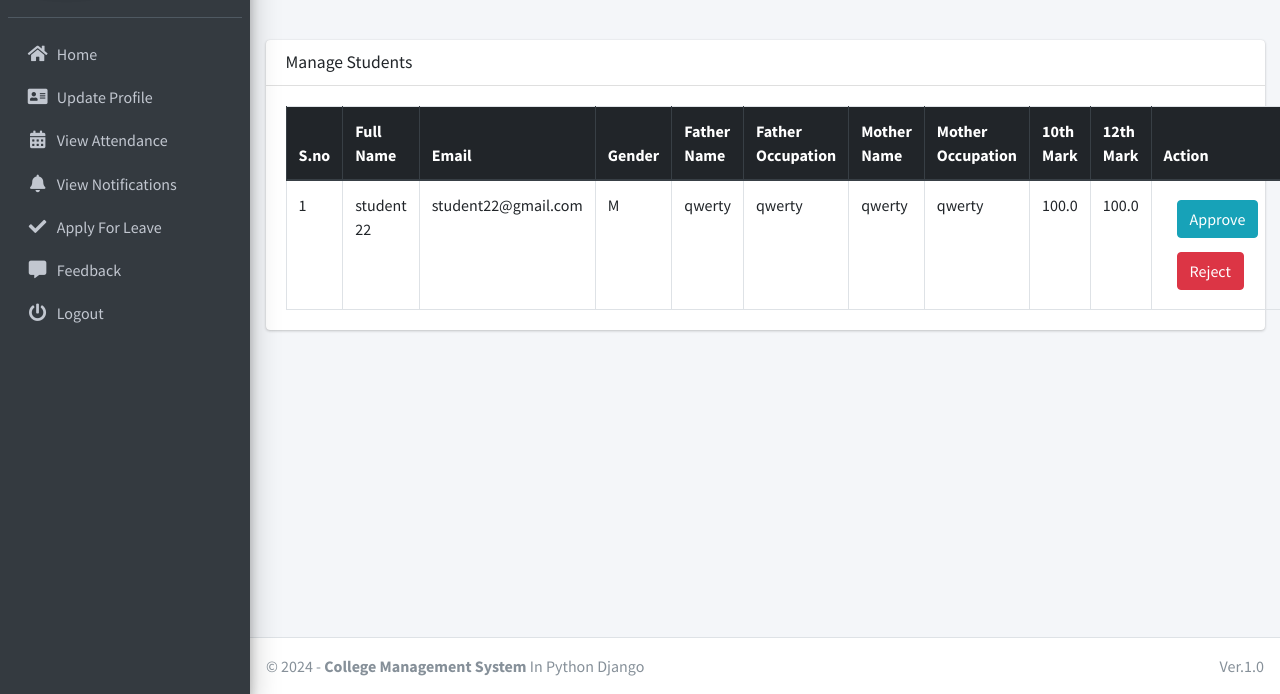
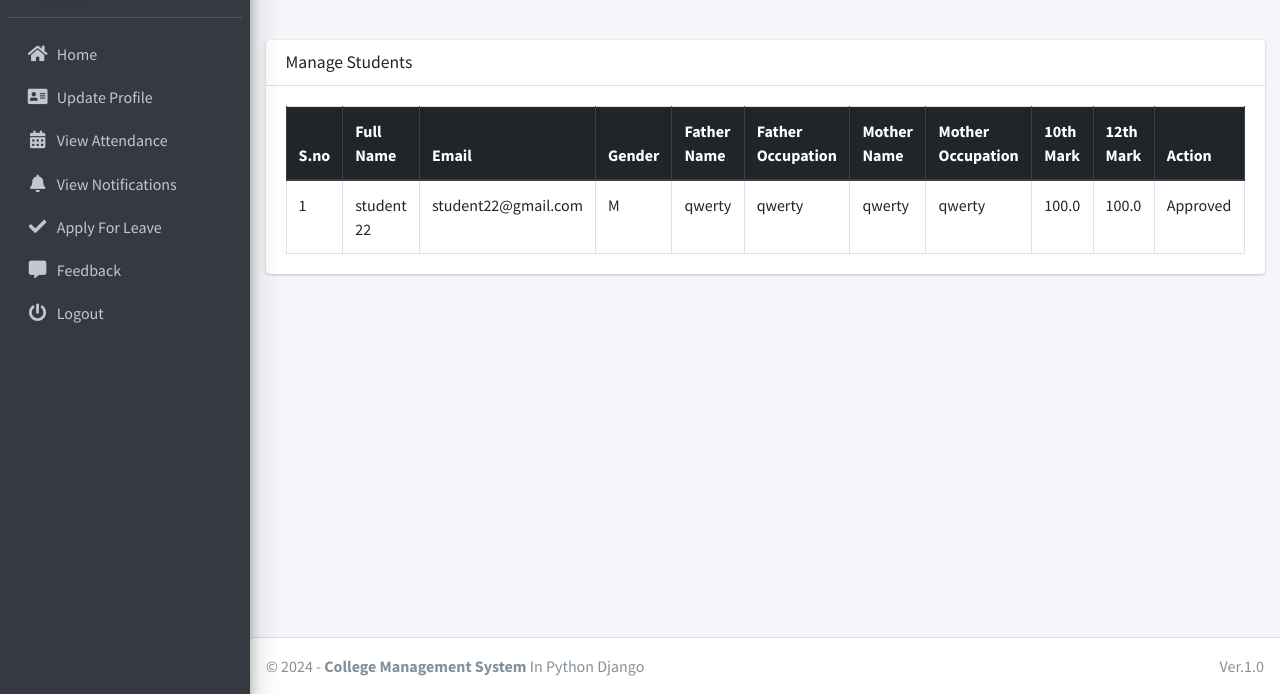
Before and after one commit to KishoreAnanth18/CMS-updated, a Django app: page /student/manage/ in a window 1280 px wide. Shown: the part 106-800 px from the top of the page. Run offline with Django 3.2, Linux system fonts and the light colour scheme; data comes from the database, SQL or seed files in the repository; both versions use the stored data as it was after the commit; some libraries are stand-ins or nearby versions.

Commit message:
updated status in studentdb

```diff
--- a/main_app/hod_views.py
+++ b/main_app/hod_views.py
@@ -311,7 +311,9 @@ def edit_student(request, student_id):
         user.mother_occupation = student.mother_occupation
         user.mark_10 = student.mark_10
         user.mark_12 = student.mark_12
+        student.status = "Approved"
         user.save()
+        student.save()
         messages.success(request, "Student approved")
     except Exception as e:
         messages.error(request, "Could Not Add: " + str(e))
@@ -471,9 +473,6 @@ def check_email_availability(request):
     except Exception as e:
         return HttpResponse(False)
 
-@csrf_exempt
-def approve_student(request):
-   return HttpResponse(True)
 
 @csrf_exempt
 def student_feedback_message(request):
--- a/main_app/models.py
+++ b/main_app/models.py
@@ -100,6 +100,7 @@ class StudentData(models.Model):
     user_type = models.CharField(default=1, choices=USER_TYPE, max_length=1)
     gender = models.CharField(max_length=1, choices=GENDER)
     profile_pic = models.ImageField(blank=True)
+    status = models.CharField(max_length=150, blank=True)
     created_at = models.DateTimeField(auto_now_add=True)
     updated_at = models.DateTimeField(auto_now=True)
     address = models.TextField(blank=True)
--- a/main_app/templates/hod_template/manage_student.html
+++ b/main_app/templates/hod_template/manage_student.html
@@ -44,11 +44,14 @@
                                     <td>{{student.mark_10}}</td>
                                     <td>{{student.mark_12}}</td>
 
-                                    <td class = "action">
-                                        <button class="btn approve-btn" data-student-id="{{ student.id }}"><a href="{% url 'edit_student' student.id %}" class="btn btn-info approve-btn">Approve</a></button>
-                                        <button class="btn"><a href="{% url 'delete_student' student.id %}" class="btn btn-danger" onclick="return confirm('Are you sure about this ?')">Reject</a></button>
-
-                                    </td>
+                                    {% if student.status == "Approved" %}
+                                        <td>Approved</td>
+                                    {% else %}
+                                        <td>
+                                            <a href="{% url 'edit_student' student.id %}" class="btn btn-info">Approve</a>
+                                            <a href="{% url 'delete_student' student.id %}" class="btn btn-danger" onclick="return confirm('Are you sure about this?')">Reject</a>
+                                        </td>
+                                    {% endif %}
                                 </tr>
                                 {% endfor %}
                             </tbody>
@@ -60,37 +63,3 @@
     </div>
 </section>
 {% endblock content %}
-
-{% block custom_js %}
-<script>
-    $(document).ready(function() {
-        $(".approve-btn").one("click", function() {
-            var studentId = $(this).data("student-id");
-            var approveButton = $(this);
-            var action = document.getElementById("action");
-
-            // Send AJAX request to update the status
-            $.ajax({
-                url: "{% url 'approve_student' %}",
-                method: "POST",
-                data: { student_id: studentId },
-                success: function(response) {
-                    // Assuming the server responds with a success message
-                    console.log(response);
-                    if (response == "True") {
-                        // Update the UI as needed (e.g., display "Approved")
-                        alert("Approved");
-                        var approvedHtml = '<p>Approved</p>';
-                        approveButton.html(approvedHtml);
-                    } else {
-                        alert("Failed to update status");
-                    }
-                },
-                error: function() {
-                    alert("Error occurred");
-                }
-            });
-        });
-    });
-</script>
-{% endblock custom_js %}
--- a/main_app/urls.py
+++ b/main_app/urls.py
@@ -42,7 +42,6 @@ urlpatterns = [
          name='admin_view_profile'),
     path("check_email_availability", hod_views.check_email_availability,
          name="check_email_availability"),
-    path("approve_student", hod_views.approve_student, name="approve_student"),
     path("session/manage/", hod_views.manage_session, name='manage_session'),
     path("session/edit/<int:session_id>",
          hod_views.edit_session, name='edit_session'),
```
Also changed, not shown: db.sqlite3, main_app/migrations/0004_auto_20240109_1449.py.
